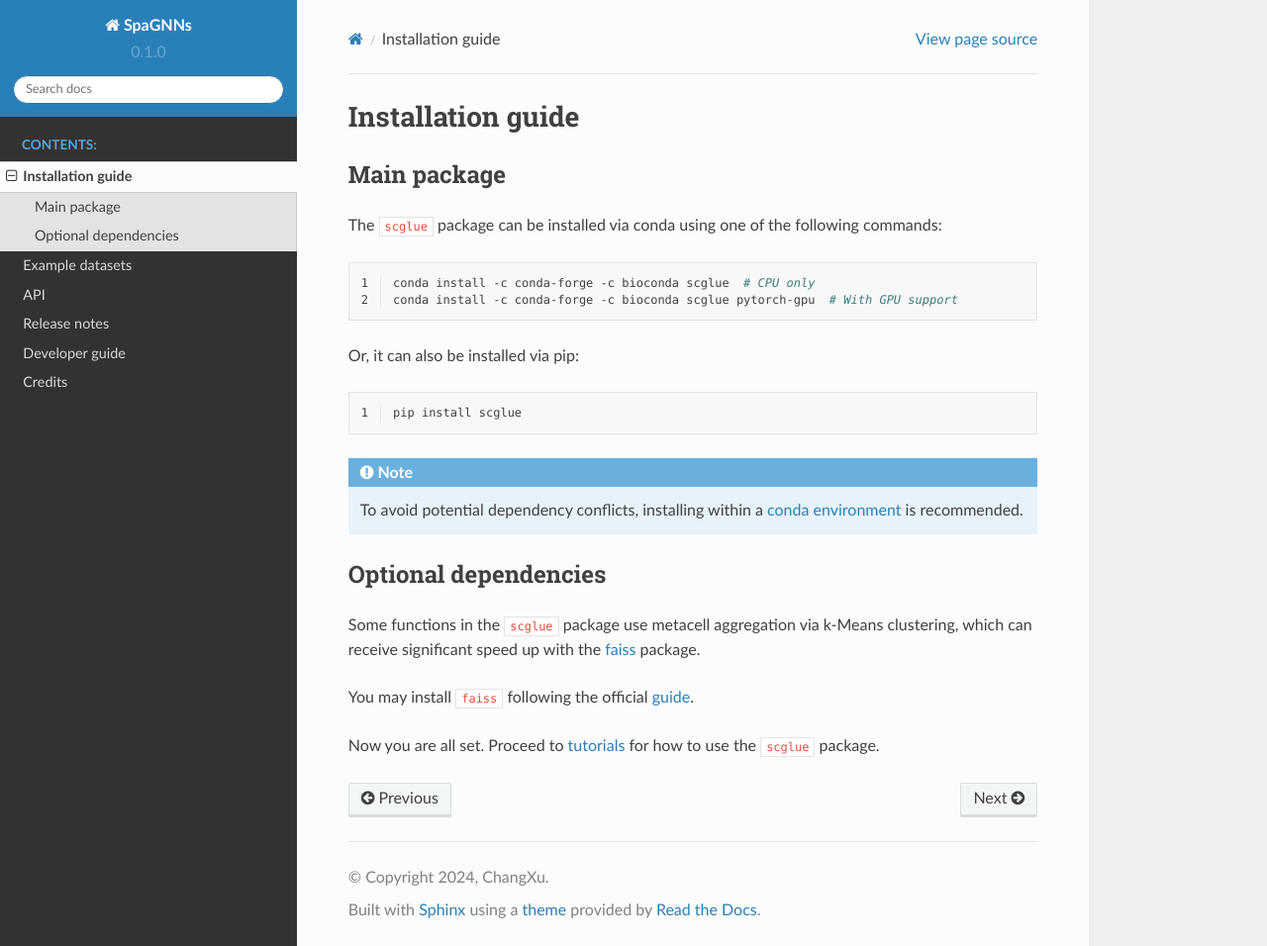
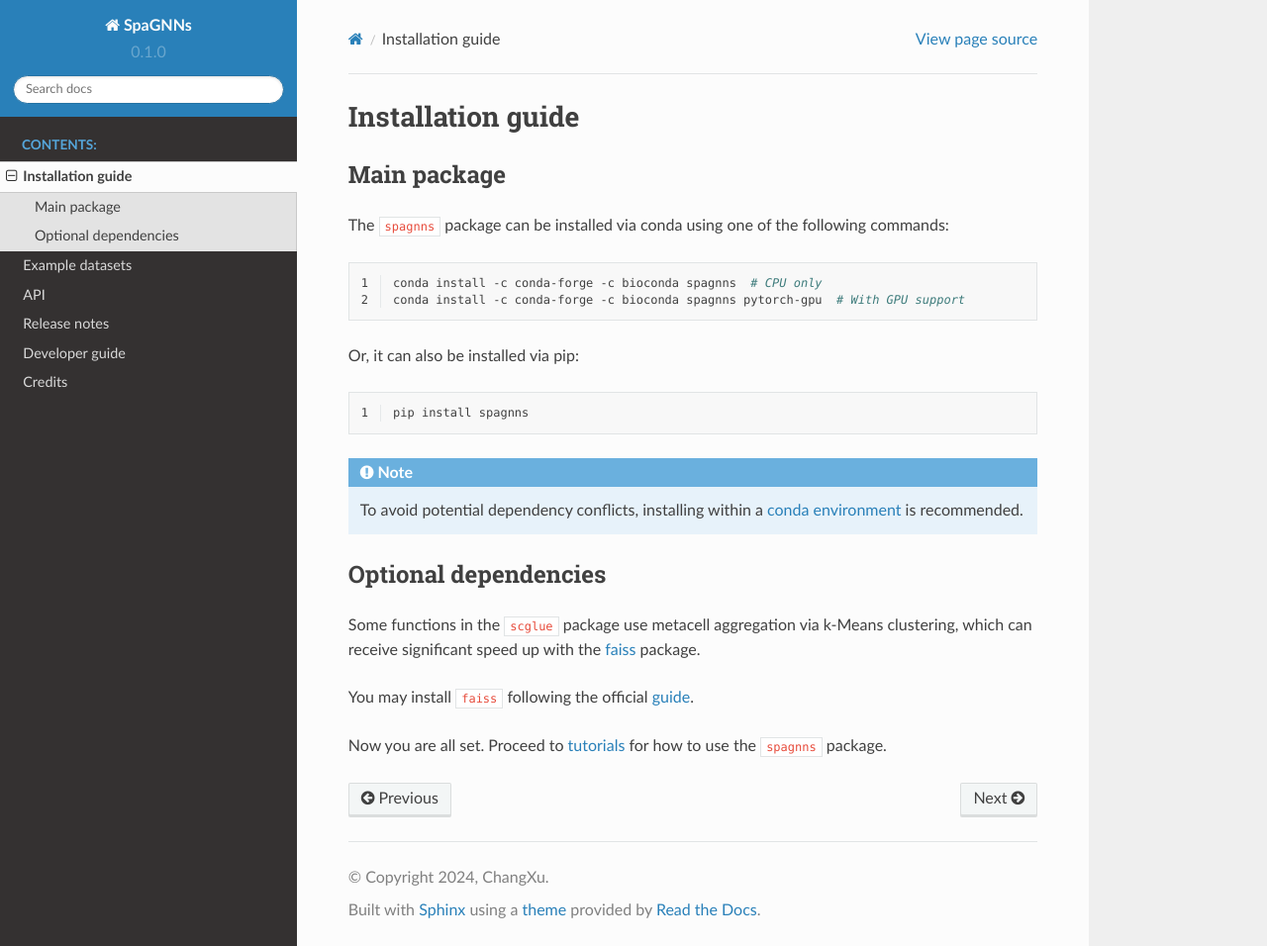
Before and after one commit to EsdenRun/DIRAC-test, a Sphinx documentation site: the page built from docs/source/install.rst, in a window 1280 px wide and 956 px high. Shown: the whole window at 99% size. Built offline with Sphinx 7.4.7 and the Read the Docs theme 2.0.0, drawn with Linux system fonts in a browser that asks for light colours; pages that are not in the unit, such as notebooks, are missing from menus.

Commit message:
Update install.rst

```diff
--- a/docs/source/install.rst
+++ b/docs/source/install.rst
@@ -5,20 +5,20 @@ Installation guide
 Main package
 ************
 
-The ``scglue`` package can be installed via conda using one of the following commands:
+The ``spagnns`` package can be installed via conda using one of the following commands:
 
 .. code-block:: bash
     :linenos:
 
-    conda install -c conda-forge -c bioconda scglue  # CPU only
-    conda install -c conda-forge -c bioconda scglue pytorch-gpu  # With GPU support
+    conda install -c conda-forge -c bioconda spagnns  # CPU only
+    conda install -c conda-forge -c bioconda spagnns pytorch-gpu  # With GPU support
 
 Or, it can also be installed via pip:
 
 .. code-block:: bash
     :linenos:
 
-    pip install scglue
+    pip install spagnns
 
 .. note::
     To avoid potential dependency conflicts, installing within a
@@ -35,4 +35,4 @@ which can receive significant speed up with the `faiss <https://github.com/faceb
 
 You may install ``faiss`` following the official `guide <https://github.com/facebookresearch/faiss/blob/main/INSTALL.md>`__.
 
-Now you are all set. Proceed to `tutorials <tutorials.rst>`__ for how to use the ``scglue`` package.
+Now you are all set. Proceed to `tutorials <tutorials.rst>`__ for how to use the ``spagnns`` package.
```
